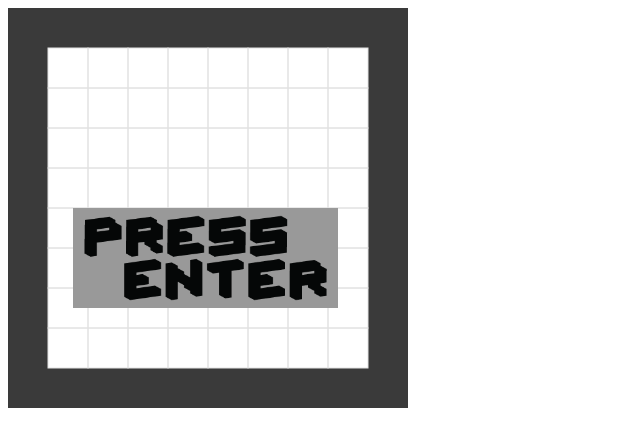
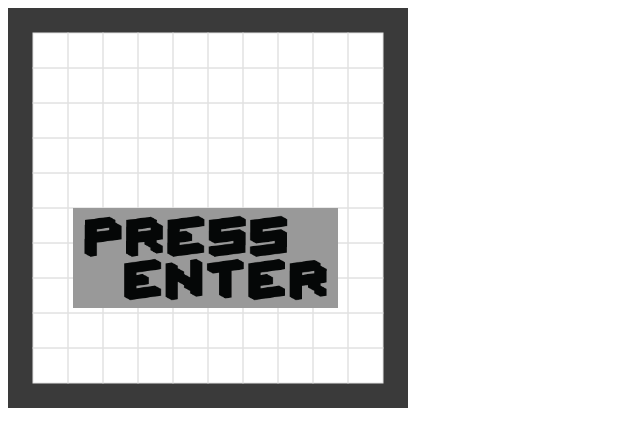
Before and after one commit to elhmn/fourseasons, a plain HTML site: page srcs/testMainMenu.html in a window 1280 px wide. Shown: the whole page, without its empty margins (0-640 px from the left). Drawn offline with Linux system fonts and the light colour scheme.

Commit message:
Menu + Render Over

```diff
--- /dev/null
+++ b/srcs/js/mainMenu.js
@@ -0,0 +1,155 @@
+var canvas;
+var bckg;
+var enterBox = [65, 200, 265, 100];
+var mapX = 25;
+var mapY = 25;
+var mapWidth = 350;
+var mapHeight = 350;
+var caseWidth = 35;
+var caseHeight = 35;
+
+function setBackground ()
+{
+	if (canvas.getContext)
+	{
+		var ctx = canvas.getContext ('2d');
+		ctx.fillStyle = '#3A3A3A';
+		ctx.fillRect (0, 0, 400, 400)
+
+		ctx.fillStyle = '#FFFFFF';
+		ctx.fillRect (mapX, mapY, mapWidth, mapHeight)
+
+		ctx.strokeStyle = '#E2E2E2';
+		ctx.beginPath ();
+		ctx.moveTo (mapX, mapY);
+		for (var i = mapX; i < mapWidth + mapX; i += caseWidth)
+			for (var j = mapY; j < mapHeight + mapY; j += caseHeight)
+				ctx.strokeRect (i, j, caseWidth, caseHeight);
+
+		bckg = ctx.getImageData (0, 0, canvas.width, canvas.height);
+		console.log ("OK setBackground");
+	}
+	else
+	{
+		console.log ("KO setBackground");
+	}
+}
+
+function reloadBackground ()
+{
+	if (canvas.getContext)
+	{
+		var ctx = canvas.getContext ('2d');
+		ctx.clearRect (0, 0, 400, 400);
+		ctx.putImageData (bckg, 0, 0);
+		console.log ("OK reloadBackground");
+	}
+	else
+	{
+		console.log ("KO reloadBackground");
+	}
+}
+
+var playButton = new Image ();
+var elemParticle = new Image ();
+var fire = new Image ();
+var water = new Image ();
+var earth = new Image ();
+var air = new Image ();
+
+function loadImages ()
+{
+	playButton.src = '../img/enter.png';
+	elemParticle.src = '../img/elementary_particle.png';
+	fire.src = '../img/fire.png';
+	water.src = '../img/water.png';
+	earth.src = '../img/earth.png';
+	air.src = '../img/air.png';
+}
+
+function setPlayButton ()
+{
+	if (canvas.getContext)
+	{
+		var ctx = canvas.getContext ('2d');
+		ctx.fillStyle = '#999999';
+		ctx.fillRect (enterBox [0], enterBox [1], enterBox [2], enterBox [3])
+		ctx.drawImage (playButton, 60, 110, 280, 280);
+		console.log ("OK setPlayButton");
+	}
+	else
+	{
+		console.log ("KO setPlayButton");
+	}
+}
+
+function mouseHandlerMain (event)
+{
+	var x = event.pageX - canvas.offsetLeft;
+	var y = event.pageY - canvas.offsetTop;
+
+	console.log ("x = " + x + " | y = " + y);
+	if ((enterBox [0] <= x && x <= enterBox [0] + enterBox [2]) &&
+		(enterBox [1] <= y && y <= enterBox [1] + enterBox [3]))
+	{
+		console.log ("I'm on it");
+		canvas.removeEventListener ('click', mouseHandlerMain);
+		document.removeEventListener ('keyup', keyHandlerMain, true);
+		run_game ();
+	}
+}
+
+function keyHandlerMain (event)
+{
+	console.log ("key Press = " + event.key);
+	switch (event.key)
+	{
+		case "Enter":
+			canvas.removeEventListener ('click', mouseHandlerMain);
+			document.removeEventListener ('keyup', keyHandlerMain, true);
+			run_game ();
+			break;
+		case "Backspace":
+			reloadBackground ();
+			break;
+		case "1":
+			tests ();
+			break;
+		default:
+			break;
+	}
+}
+
+function mainMenu ()
+{
+	canvas = document.getElementById ('mainMenu');
+
+	setBackground ();
+	setPlayButton ();
+
+	var js = document.createElement("script");
+
+	js.type = "text/javascript";
+	js.src = "js/game.js";
+	document.body.appendChild(js);
+
+	var jsTest = document.createElement("script");
+
+	jsTest.type = "text/javascript";
+	jsTest.src = "js/renderGame.js";
+	document.body.appendChild(jsTest);
+
+	canvas.addEventListener ('click', mouseHandlerMain);
+	document.addEventListener ('keyup', keyHandlerMain, true);
+}
+
+function reloadMenu ()
+{
+	reloadBackground ();
+	setPlayButton ();
+
+	canvas.addEventListener ('click', mouseHandlerMain);
+	document.addEventListener ('keyup', keyHandlerMain, true);
+}
+
+loadImages ();
--- /dev/null
+++ b/srcs/js/renderGame.js
@@ -0,0 +1,51 @@
+function renderGame ()
+{
+	console.log ("begin renderGame");
+	reloadBackground ();
+
+	var ctx = canvas.getContext ('2d');
+	var x,y;
+	for (var i = 0; i < entities.length; i++)
+	{
+		x = mapX + (i + 1) * caseWidth;
+		for (var j = 0; j < entities[i].length; j++)
+		{
+			y = mapY + (j + 1) * caseHeight;
+			switch (entities[i][j].type)
+			{
+				case EntityType.BLOCK:
+					console.log ("case BLOCK");
+					ctx.fillStyle = '#7f7f7f';
+					ctx.fillRect (x, y, caseWidth, caseHeight)
+					break;
+				case EntityType.BLACKHOLE:
+					console.log ("case BLACKHOLE");
+					ctx.fillStyle = '#000000';
+					ctx.fillRect (x, y, caseWidth, caseHeight)
+					break;
+				case EntityType.HERO:
+					console.log ("case HERO");
+					ctx.drawImage (elemParticle, x, y, caseWidth, caseHeight);
+					break;
+				case EntityType.FIRE:
+					console.log ("case FIRE");
+					ctx.drawImage (fire, x, y, caseWidth, caseHeight);
+					break;
+				case EntityType.WATER:
+					console.log ("case WATER");
+					ctx.drawImage (water, x, y, caseWidth, caseHeight);
+					break;
+				case EntityType.EARTH:
+					console.log ("case EARTH");
+					ctx.drawImage (earth, x, y, caseWidth, caseHeight);
+					break;
+				case EntityType.AIR:
+					console.log ("case AIR");
+					ctx.drawImage (air, x, y, caseWidth, caseHeight);
+				default:
+					console.log ("case VOID (default)");
+					break;
+			}
+		}
+	}
+}
--- a/srcs/mainMenu.js
+++ /dev/null
@@ -1,103 +0,0 @@
-var canvas;
-var bckg;
-
-function setBackground ()
-{
-	if (canvas.getContext)
-	{
-		var ctx = canvas.getContext ('2d');
-		ctx.fillStyle = '#3A3A3A';
-		ctx.fillRect (0, 0, 400, 400)
-
-		ctx.fillStyle = '#FFFFFF';
-		ctx.fillRect (40, 40, 320, 320)
-
-		ctx.strokeStyle = '#E2E2E2';
-		ctx.beginPath ();
-		ctx.moveTo (40, 40);
-		for (var i = 40; i < 360; i += 40)
-			for (var j = 40; j < 360; j += 40)
-				ctx.strokeRect (i, j, 40, 40);
-
-		bckg = ctx.getImageData (0, 0, canvas.width, canvas.height);
-		console.log ("OK setBackground");
-	}
-	else
-	{
-		console.log ("KO setBackground");
-	}
-}
-
-function reloadBackground ()
-{
-	if (canvas.getContext)
-	{
-		var ctx = canvas.getContext ('2d');
-		ctx.clearRect (0, 0, 400, 400);
-		ctx.putImageData (bckg, 0, 0);
-		console.log ("OK reloadBackground");
-	}
-	else
-	{
-		console.log ("KO reloadBackground");
-	}
-}
-
-var playButton = new Image ();
-
-function loadImages ()
-{
-	playButton.src = 'enter.png';
-}
-
-function setPlayButton ()
-{
-	if (canvas.getContext)
-	{
-		var ctx = canvas.getContext ('2d');
-		ctx.fillStyle = '#999999';
-		ctx.fillRect (65, 200, 265, 100)
-		ctx.drawImage (playButton, 60, 110, 280, 280);
-		console.log ("OK setPlayButton");
-	}
-	else
-	{
-		console.log ("KO setPlayButton");
-	}
-}
-
-function mouseHandler (event)
-{
-	var offLeft = canvas.offsetLeft;
-	var offTop = canvas.offsetTop;
-
-	console.log ("x = " + (event.pageX - offLeft) + " | y = " + (event.pageY - offTop));
-}
-
-function keyHandler (event)
-{
-	console.log ("key Press = " + event.key);
-	switch (event.key)
-	{
-		case "Enter":
-			break;
-		case "Backspace":
-			reloadBackground ();
-			break;
-		default:
-			break;
-	}
-}
-
-function mainMenu ()
-{
-	canvas = document.getElementById ('mainMenu');
-
-	setBackground ();
-	setPlayButton ();
-
-	canvas.addEventListener ('click', mouseHandler);
-	document.addEventListener ('keyup', keyHandler, true);
-}
-
-loadImages ();
```
Also changed, not shown: srcs/js/test.js (added, +22 -0 lines), srcs/testMainMenu.html (+1 -1 lines), img/air.png (added), img/earth.png (added), img/elementary_particle.png (added), img/enter.png (renamed from srcs/enter.png), img/fire.png (added), img/water.png (added), srcs/earth.png (deleted), 2 other files.
